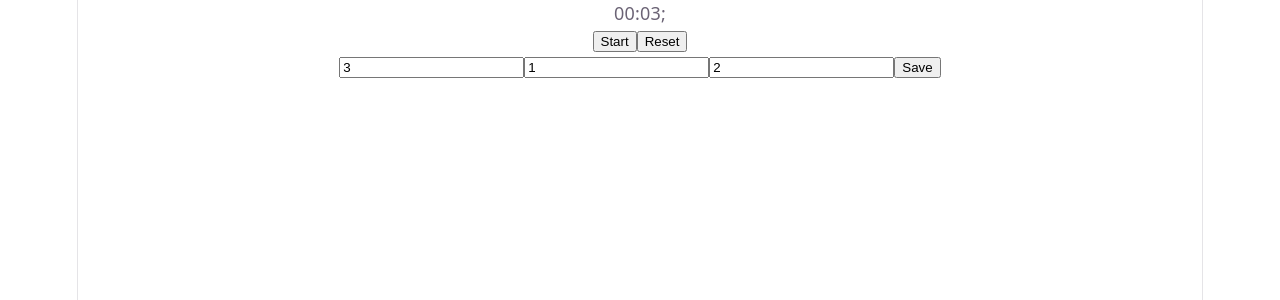
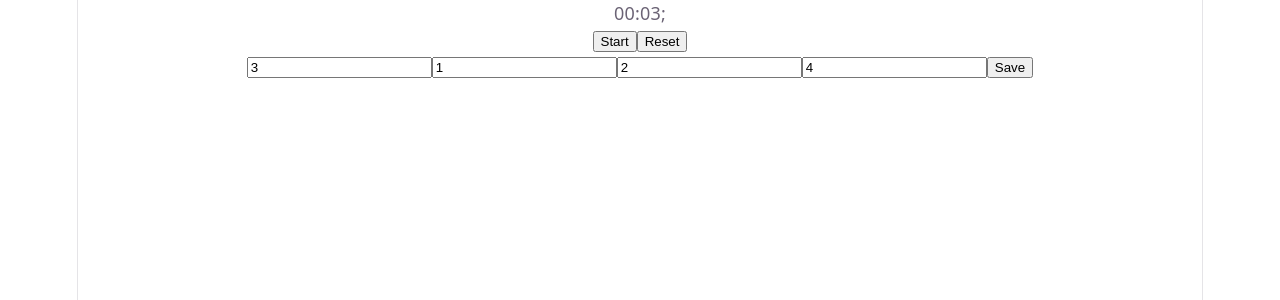
Before and after one commit to Woefulking/Pomodoro-Timer, a React (Vite) app: page / in a window 1280 px wide. Shown: the top 300 px of the page. Built offline with nearby package versions, Linux system fonts and the light colour scheme.

Commit message:
add longBreakInterval to timer settings

```diff
--- a/src/App.tsx
+++ b/src/App.tsx
@@ -1,9 +1,10 @@
 import { useState } from 'react';
-import './App.css'
 import { formatTime } from './helpers/formatTime';
 import { useTimer } from './hooks/useTimer';
 import { useSettings } from './hooks/useSettings';
 import { settingsToForm } from './helpers/settingsToForm';
+import type { TimerSettings } from './types';
+import './App.css'
 
 function App() {
   const { settings, updateSettings } = useSettings();
@@ -13,10 +14,11 @@ function App() {
   const [localSettings, setLocalSettings] = useState(() => settingsToForm(settings));
 
   const handleUpdateSettings = () => {
-    const newSettings = {
+    const newSettings: TimerSettings = {
       pomodoro: Number(localSettings.pomodoro) || settings.pomodoro,
       shortBreak: Number(localSettings.shortBreak) || settings.shortBreak,
       longBreak: Number(localSettings.longBreak) || settings.longBreak,
+      longBreakInterval: Number(localSettings.longBreakInterval) || settings.longBreakInterval,
     }
 
     updateSettings(newSettings)
@@ -38,7 +40,7 @@ function App() {
 
       <div className='settings'>
         <input
-          type='text'
+          type='number'
           placeholder='Pomodoro'
           value={localSettings.pomodoro}
           onChange={(e) => setLocalSettings({
@@ -47,7 +49,7 @@ function App() {
           })}
         />
         <input
-          type='text'
+          type='number'
           placeholder='Short Break'
           value={localSettings.shortBreak}
           onChange={(e) => setLocalSettings({
@@ -56,12 +58,21 @@ function App() {
           })}
         />
         <input
-          type='text'
+          type='number'
           placeholder='Long Break'
           value={localSettings.longBreak}
           onChange={(e) => setLocalSettings({
             ...localSettings,
-            longBreak: e.target.value
+            longBreak: e.target.value,
+          })}
+        />
+        <input
+          type='number'
+          placeholder='Long Break Interval'
+          value={localSettings.longBreakInterval}
+          onChange={(e) => setLocalSettings({
+            ...localSettings,
+            longBreakInterval: e.target.value,
           })}
         />
         <button className='saveSettings' onClick={handleUpdateSettings}>Save</button>
--- a/src/helpers/settingsToForm.ts
+++ b/src/helpers/settingsToForm.ts
@@ -1,9 +1,10 @@
-import type { Settings } from "@/types";
+import type { TimerSettings } from "@/types";
 
-export function settingsToForm(settings: Settings) {
+export function settingsToForm(settings: TimerSettings) {
     return {
         pomodoro: settings.pomodoro.toString(),
         shortBreak: settings.shortBreak.toString(),
         longBreak: settings.longBreak.toString(),
+        longBreakInterval: settings.longBreakInterval.toString(),
     }
 }
--- a/src/helpers/switchMode.ts
+++ b/src/helpers/switchMode.ts
@@ -1,11 +1,11 @@
 import type { Mode } from "@/types";
 
-export function switchMode(mode: Mode, pomodoroCount: number) {
+export function switchMode(mode: Mode, pomodoroCount: number, longBreakInterval: number) {
     let nextMode: Mode;
-    if (mode === 'work') {
-        nextMode = pomodoroCount === 3 ? 'longBreak' : 'shortBreak';
+    if (mode === 'pomodoro') {
+        nextMode = pomodoroCount % longBreakInterval === 0 ? 'longBreak' : 'shortBreak';
     } else {
-        nextMode = 'work';
+        nextMode = 'pomodoro';
     }
 
     return nextMode;
--- a/src/hooks/useSettings.ts
+++ b/src/hooks/useSettings.ts
@@ -5,6 +5,7 @@ export const defaultSettings: Settings = {
     pomodoro: 3,
     shortBreak: 1,
     longBreak: 2,
+    longBreakInterval: 4,
 };
 
 export function useSettings() {
--- a/src/hooks/useTimer.ts
+++ b/src/hooks/useTimer.ts
@@ -1,10 +1,17 @@
 import { useEffect, useRef, useState } from 'react';
-import type { Mode, Settings } from '@/types';
+import type { Mode, TimerSettings } from '@/types';
 import { switchMode } from '@/helpers/switchMode';
 
-export function useTimer(settings: Settings) {
+export function useTimer({ pomodoro, shortBreak, longBreak, longBreakInterval }: TimerSettings) {
+
+  const durations: Record<Mode, number> = {
+    pomodoro,
+    shortBreak,
+    longBreak
+  }
+
   const [mode, setMode] = useState<Mode>('pomodoro');
-  const [timeLeft, setTimeLeft] = useState<number>(settings[mode]);
+  const [timeLeft, setTimeLeft] = useState<number>(durations[mode]);
   const [isRunning, setIsRunning] = useState<boolean>(false);
 
   const pomodoroCount = useRef(0);
@@ -29,16 +36,17 @@ export function useTimer(settings: Settings) {
     if (timeLeft >= 0) return;
 
     setIsRunning(false);
-    const nextMode = switchMode(mode, pomodoroCount.current);
 
     if (mode === 'pomodoro') {
       pomodoroCount.current++;
     }
 
+    const nextMode = switchMode(mode, pomodoroCount.current, longBreakInterval);
+
     setMode(nextMode);
-    setTimeLeft(settings[nextMode]);
+    setTimeLeft(durations[nextMode]);
 
-    endTime.current = Date.now() + settings[nextMode] * 1000;
+    endTime.current = Date.now() + durations[nextMode] * 1000;
   }, [timeLeft]);
 
 
@@ -54,7 +62,7 @@ export function useTimer(settings: Settings) {
   //Сброс таймера
   const reset = () => {
     setIsRunning(false);
-    setTimeLeft(settings[mode]);
+    setTimeLeft(durations[mode]);
     endTime.current = null
   }
 
--- a/src/types/index.ts
+++ b/src/types/index.ts
@@ -4,10 +4,10 @@ export interface TimerSettings {
     pomodoro: number,
     shortBreak: number,
     longBreak: number,
+    longBreakInterval: number,
 }
 
 export interface Settings extends TimerSettings {
-    longBrealInterval?: number,
     notification?: string,
     background?: string;
 }
```
